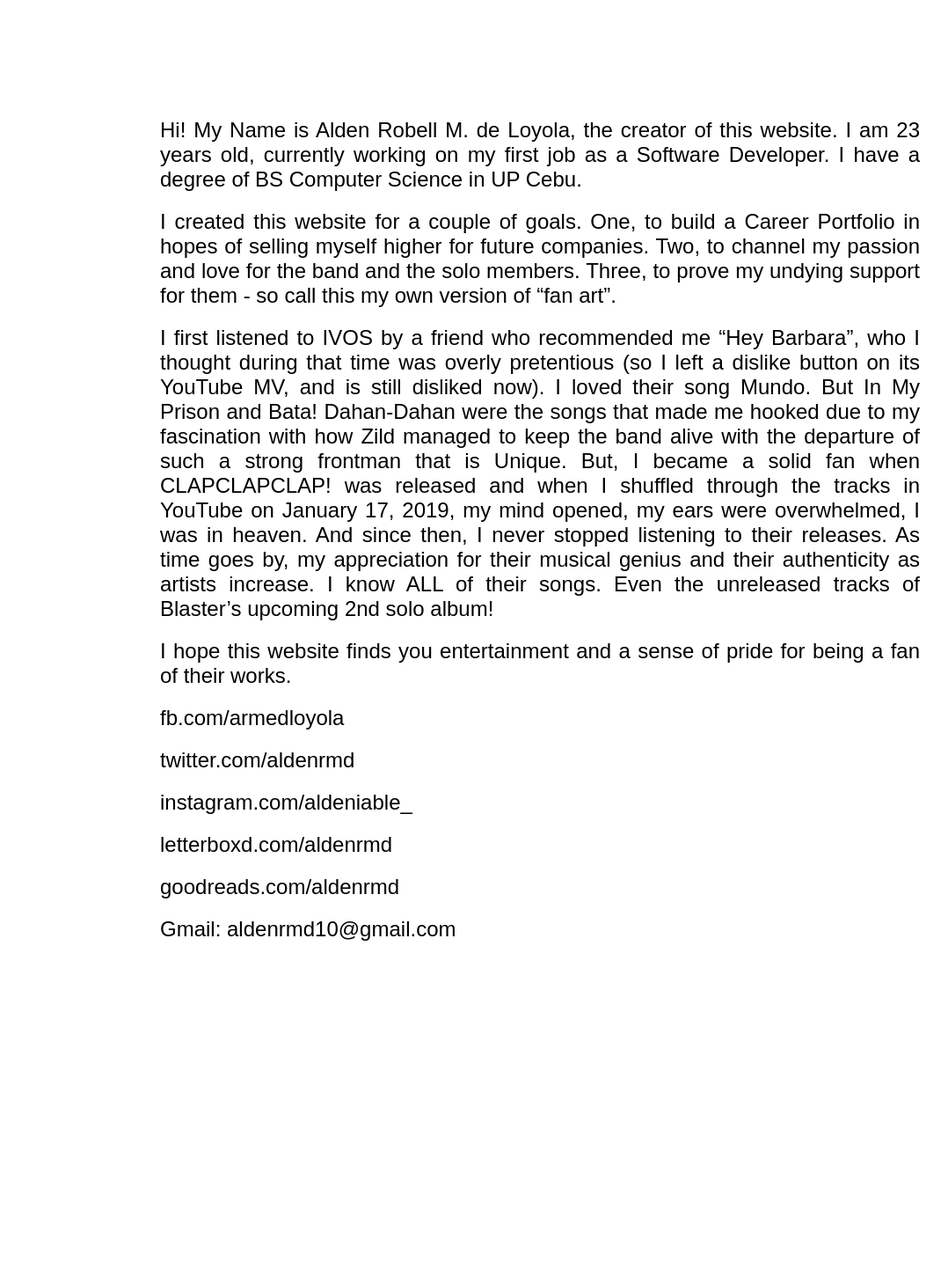
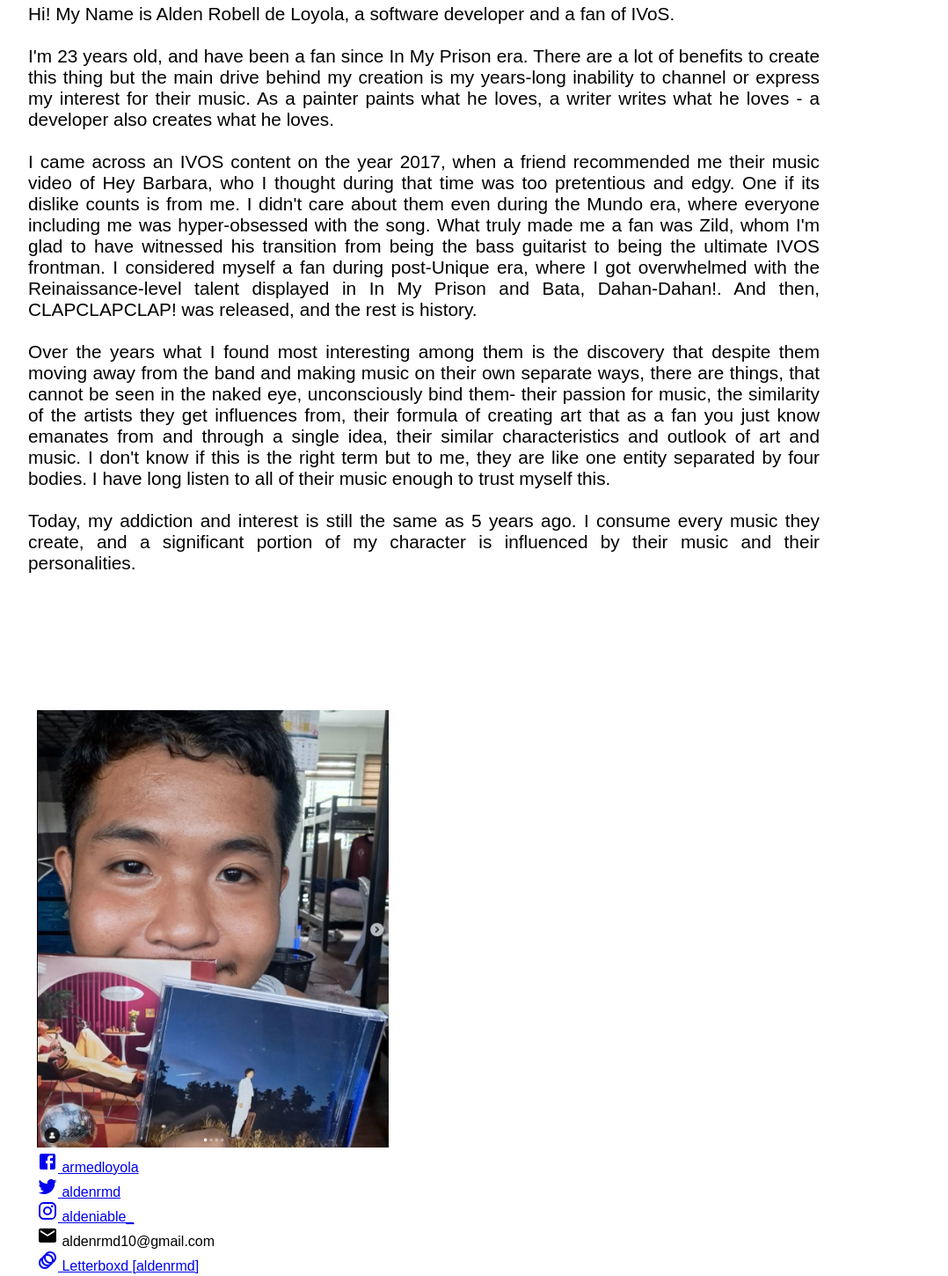
Before and after one commit to aldeniable/ivos-project-frontend, a React (Create React App) app: page /AboutTheCreator in a window 1280 px wide. Shown: the part 300-1750 px from the top of the page at 88% size, without its empty margins (26-1104 px from the left). Before the commit the page ends 1570 px from the top, so only its background shows below. Built offline with nearby package versions, Linux system fonts and the light colour scheme.

Commit message:
potanginaa

```diff
--- a/src/AboutTheCreator.js
+++ b/src/AboutTheCreator.js
@@ -1,30 +1,51 @@
 import React from 'react'
-import { ParagrpahContainer} from './styles/AboutTheCreator.styled';
-
-
+import { ParagraphContainer, ImageContainer, BodyContainer} from './styles/AboutTheCreator.styled';
+import meme from './images/meme.jpg';
+import FacebookIcon from '@mui/icons-material/Facebook';
+import TwitterIcon from '@mui/icons-material/Twitter';
+import InstagramIcon from '@mui/icons-material/Instagram';
+import EmailIcon from '@mui/icons-material/Email';
+import AnimationIcon from '@mui/icons-material/Animation';
+import MenuBookIcon from '@mui/icons-material/MenuBook';
+import { Menu } from '@mui/material';
+import { MenuBook } from '@material-ui/icons';
 function AboutTheCreator() {
     return (
-        <ParagrpahContainer>
-            Hi! My Name is Alden Robell M. de Loyola, the creator of this website.
+        <>
+        <BodyContainer>
+            <ParagraphContainer>
+                <p>
+                    Hi! My Name is Alden Robell de Loyola, a software developer and a fan of IVoS.
+                    <br/>
+                    <br/>
+                    I'm 23 years old, and have been a fan since In My Prison era. There are a lot of benefits to create this thing but the main drive behind my creation is my years-long inability to channel or express my interest for their music. As a painter paints what he loves, a writer writes what he loves - a developer also creates what he loves.
+                    <br/>
+                    <br/>
+                    I came across an IVOS content on the year 2017, when a friend recommended me their music video of Hey Barbara, who I thought during that time was too pretentious and edgy. One if its dislike counts is from me. I didn't care about them even during the Mundo era, where everyone including me was hyper-obsessed with the song. What truly made me a fan was Zild, whom I'm glad to have witnessed his transition from being the bass guitarist to being the ultimate IVOS frontman. I considered myself a fan during post-Unique era, where I got overwhelmed with the Reinaissance-level talent displayed in In My Prison and Bata, Dahan-Dahan!. And then, CLAPCLAPCLAP! was released, and the rest is history.
+                    <br/>
+                    <br/>
+                    Over the years what I found most interesting among them is the discovery that despite them moving away from the band and making music on their own separate ways, there are things, that cannot be seen in the naked eye, unconsciously bind them- their passion for music, the similarity of the artists they get influences from, their formula of creating art that as a fan you just know emanates from and through a single idea, their similar characteristics and outlook of art and music. I don't know if this is the right term but to me, they are like one entity separated by four bodies. I have long listen to all of their music enough to trust myself this.
+                    <br/>
+                    <br/>
+                    Today, my addiction and interest is still the same as 5 years ago. I consume every music they create, and a significant portion of my character is influenced by their music and their personalities.
+                    <br/>
+                    <br/>
+                </p>
+            </ParagraphContainer>
 
-            I am 23 years old, currently working on my first job as a Software Developer. I have a degree of BS Computer Science in UP Cebu.
-
-            <div>
-            I created this website for a couple of goals. One, to build a Career Portfolio in hopes of selling myself higher for future companies. Two, to channel my passion and love for the band and the solo members. Three, to prove my undying support for them - so call this my own version of “fan art”.
-            </div>
-            <div>
-            I first listened to IVOS by a friend who recommended me “Hey Barbara”, who I thought during that time was overly pretentious (so I left a dislike button on its YouTube MV, and is still disliked now). I loved their song Mundo. But In My Prison and Bata! Dahan-Dahan were the songs that made me hooked due to my fascination with how Zild managed to keep the band alive with the departure of such a strong frontman that is Unique. But, I became a solid fan when CLAPCLAPCLAP! was released and when I shuffled through the tracks in YouTube on January 17, 2019, my mind opened, my ears were overwhelmed, I was in heaven. And since then, I never stopped listening to their releases. As time goes by, my appreciation for their musical genius and their authenticity as artists increase. I know ALL of their songs. Even the unreleased tracks of Blaster’s upcoming 2nd solo album!
-            </div>
-            <div>
-            I hope this website finds you entertainment and a sense of pride for being a fan of their works.
-            </div>
-           <div>fb.com/armedloyola</div>
-           <div>twitter.com/aldenrmd</div>
-           <div>instagram.com/aldeniable_</div>
-           <div>letterboxd.com/aldenrmd</div>
-           <div>goodreads.com/aldenrmd</div>
-           <div>Gmail: aldenrmd10@gmail.com</div>
-        </ParagrpahContainer>
+            <ImageContainer>
+                <img src = {meme} alt = ""/>
+                <div>
+                        <a href="https://fb.com/armedloyola"> <FacebookIcon/> armedloyola </a> <br/>
+                        <a href="https://x.com/aldenrmd"> <TwitterIcon/> aldenrmd </a> <br/>
+                        <a href="https://instagram.com/aldeniable_"> <InstagramIcon/> aldeniable_ </a> <br/>
+                        <EmailIcon/> aldenrmd10@gmail.com <br/>
+                        <a href="https://letterboxd.com/aldenrmd"> <AnimationIcon/> Letterboxd [aldenrmd] </a> <br/>
+                        <a href="https://goodreads.com/aldenrmd"> <MenuBookIcon/> Goodreads [aldenrmd] </a> <br/>
+                </div>
+            </ImageContainer>
+        </BodyContainer>
+        </>
     )
 }
 
--- a/src/Posts.js
+++ b/src/Posts.js
@@ -1,5 +1,5 @@
 import React, { useState, useEffect} from 'react';
-import { PostContainer, PostInput, PostsContainer } from './styles/Posts.styled';
+import { PostContainer, PostInput, PostsContainer, InputContainer } from './styles/Posts.styled';
 import FavoriteBorderIcon from '@mui/icons-material/FavoriteBorder';
 import FavoriteTwoToneIcon from '@mui/icons-material/FavoriteTwoTone';
 import FavoriteIcon from '@mui/icons-material/Favorite';
@@ -111,17 +111,20 @@
 
   return (
     <>
+      <InputContainer>
           { userID ? (
             <PostInput>
               <form onSubmit = {handleSubmit} >
-              <textarea rows= "5" cols = "137" placeholder = 'Say something and post here...' value = {post} onChange = {(e) => setPostContent(e.target.value)}> </textarea>
+                  <textarea placeholder = 'Say something and post here...' value = {post} onChange = {(e) => setPostContent(e.target.value)} />
                   <br />
-              <button type = "submit"> Post </button>
+                  <buttondiv> <button type = "submit"> Post </button> </buttondiv>
                 </form>
             </PostInput>
           ):
-      ( <PostInput><p> Log in to post something. </p></PostInput>)
+          ( <PostInput><p> Log in to be able to post! </p></PostInput>)
           }
+      </InputContainer>
+
       <PostsContainer>
         {posts.map((post) => (
           <PostContainer>
--- a/src/Signup.js
+++ b/src/Signup.js
@@ -1,5 +1,4 @@
 import React, {useState} from 'react'
-import { } from './styles/Signup.styled';
 import AssignmentIndIcon from '@mui/icons-material/AssignmentInd';
 import LockIcon from '@mui/icons-material/Lock';
 import MoveToInboxIcon from '@mui/icons-material/MoveToInbox';
@@ -56,19 +55,18 @@
         <AuthenticateUserContainer>
             <formcontainer>
                 <form onSubmit = {handleSubmit}>
-                    <label> E-mail:      <input type = "email" name = "email" value = {data.email} onChange = {handleChange} /></label>
+                    <label> <MoveToInboxIcon/> E-mail: <input type = "email" name = "email" value = {data.email} onChange = {handleChange} /></label>
                     < br/>
                     < br/>
-                    <label> Username: <input type = "text" name = "username" value = {data.username} onChange = {handleChange} /></label>
+                    <label> <AssignmentIndIcon/> Username: <input type = "text" name = "username" value = {data.username} onChange = {handleChange} /></label>
                     <br/>
                     < br/>
-                    <label> Password: <input type = "password" name = "password" value = {data.password} onChange = {handleChange} /></label>
+                    <label> <LockIcon/> Password: <input type = "password" name = "password" value = {data.password} onChange = {handleChange} /></label>
                     <br/>
                     < br/>
                     <buttondiv>
                         <button type = "submit">Sign up</button>
                     </buttondiv>
-
                 </form>
                 {showStatus && (
                     <div>
--- a/src/styles/AboutTheCreator.styled.js
+++ b/src/styles/AboutTheCreator.styled.js
@@ -1,17 +1,27 @@
 import styled from 'styled-components'
 
 
-export const ParagrpahContainer = styled.div`
-
+export const ParagraphContainer = styled.div`
    jutify-content: center;
-   margin: 200px;
-   font-size: 1.5rem;
+   font-size: 1.3rem;
    text-align: justify;
    font-color: 'dark gray';
+    max-width:1000px;
+   p {
+        padding: 50px;
+   }
 
-    div {
-        margin-top: 20px;
+ `
 
-    }
+   export const BodyContainer = styled.div`
+    flex-wrap: wrap;
+    display: flex;
 
    `
+
+   export const ImageContainer = styled.div`
+   padding: 60px;
+        img {
+        max-width: 400px;
+        }
+   `
--- a/src/styles/Posts.styled.js
+++ b/src/styles/Posts.styled.js
@@ -23,11 +23,24 @@
  `
 
 export const PostInput = styled.div`
+   buttondiv {
+      display: flex;
+      justify-content: center;
+      align-items: center;
+   }
+   textarea {
+      width: 350px;
+      min-height: 120px;
+      box-sizing: border-box;
+   }
+
+`
+
+export const InputContainer = styled.div`
    margin-top: 50px;
-   margin-left: 100px;
+   background-color: #FFF8DC;
    align-items: center;
-   background-color: gray;
-   p {
-      justify-content: center;
-   }
+   justify-content: center;
+   display: grid;
+   padding: 15px;
 `
--- a/src/styles/Signup.styled.js
+++ /dev/null
@@ -1,7 +0,0 @@
-import styled from 'styled-components'
-
-
-export const AuthenticateUserContainer = styled.div`
-   align-items: flex-start;
-   margin: 50px;
-`
```
Also changed, not shown: src/images/meme.jpg (added). Lines whose indentation alone changed are shown as unchanged.
